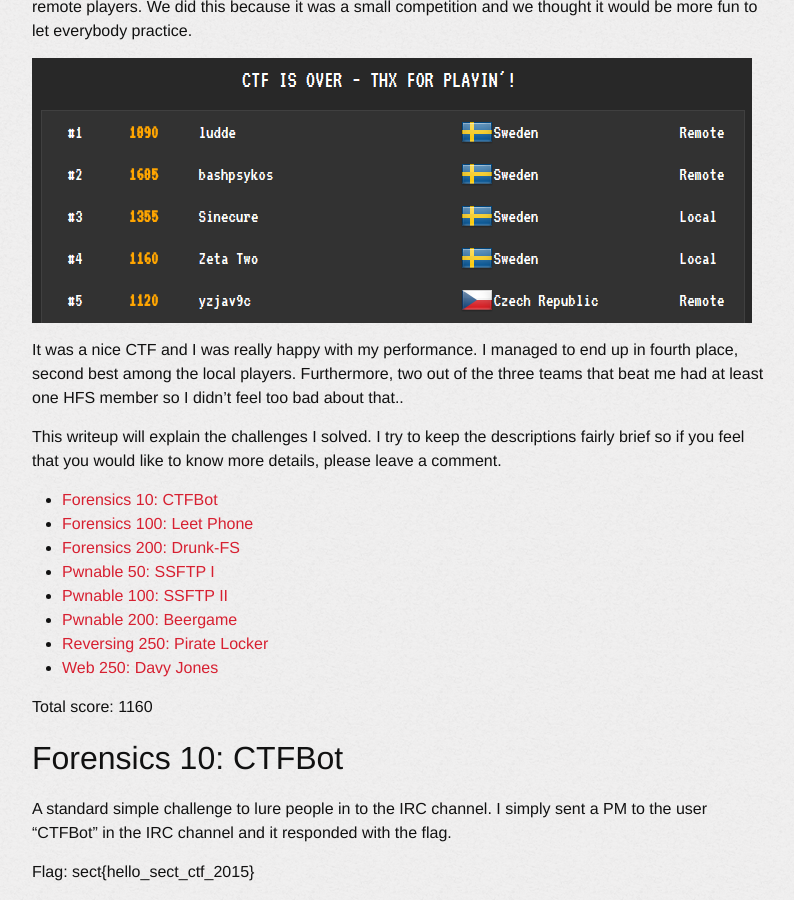
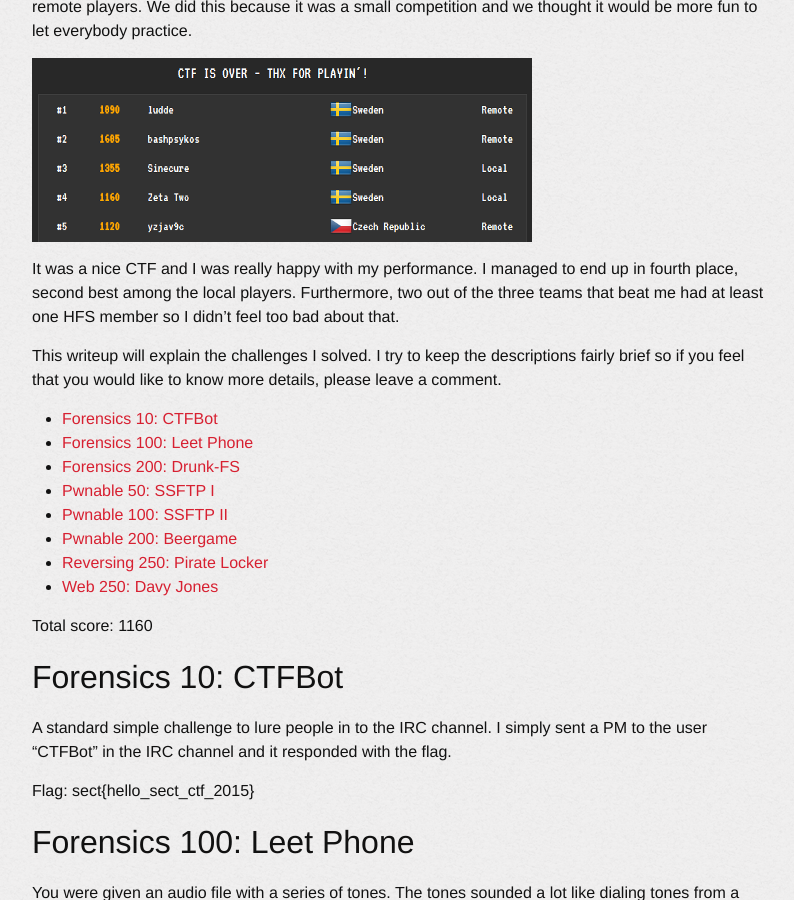
Before and after one commit to ZetaTwo/zetatwocom, a Jekyll site: the page built from _posts/ctf/2015-09-28-sectctf-writeup.md, in a window 1280 px wide and 900 px high, scrolled down 374 px. Shown: the whole window, without its empty margins (238-1032 px from the left). Built offline with Jekyll 4.4.1, drawn with Linux system fonts in a browser that asks for light colours; nearby versions of some CDN libraries; some web fonts are replaced; comment, search, counter and statistics services are not loaded.

```diff
--- a/_posts/ctf/2015-09-28-sectctf-writeup.md
+++ b/_posts/ctf/2015-09-28-sectctf-writeup.md
@@ -14,7 +14,7 @@ We, HackingForSoju, chose to play individually rather than together in this CTF,
 ![SEC-T 2015 CTF Final scoreboard](/assets/images/ctf/sect_scoreboard.png)
 
 It was a nice CTF and I was really happy with my performance. I managed to end up in fourth place, second best among the local players.
-Furthermore, two out of the three teams that beat me had at least one HFS member so I didn't feel too bad about that..
+Furthermore, two out of the three teams that beat me had at least one HFS member so I didn't feel too bad about that.
 
 This writeup will explain the challenges I solved. I try to keep the descriptions fairly brief so if you feel that you would like to know more details, please leave a comment.
 
```
Also changed, not shown: assets/images/ctf/sect_scoreboard.png.
